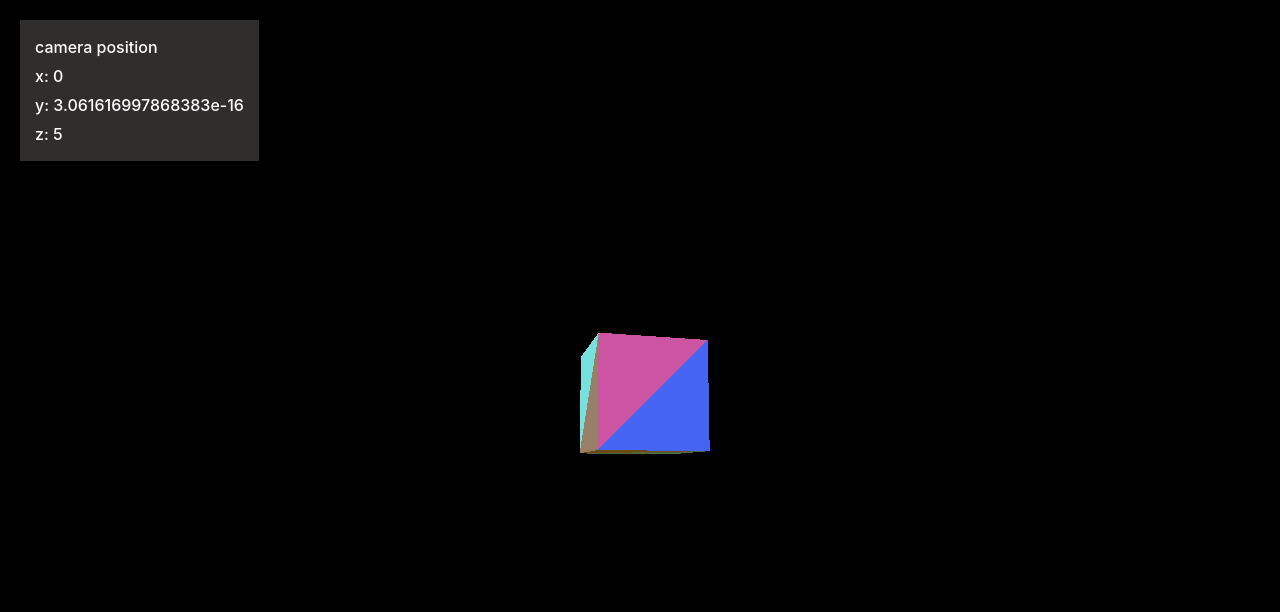
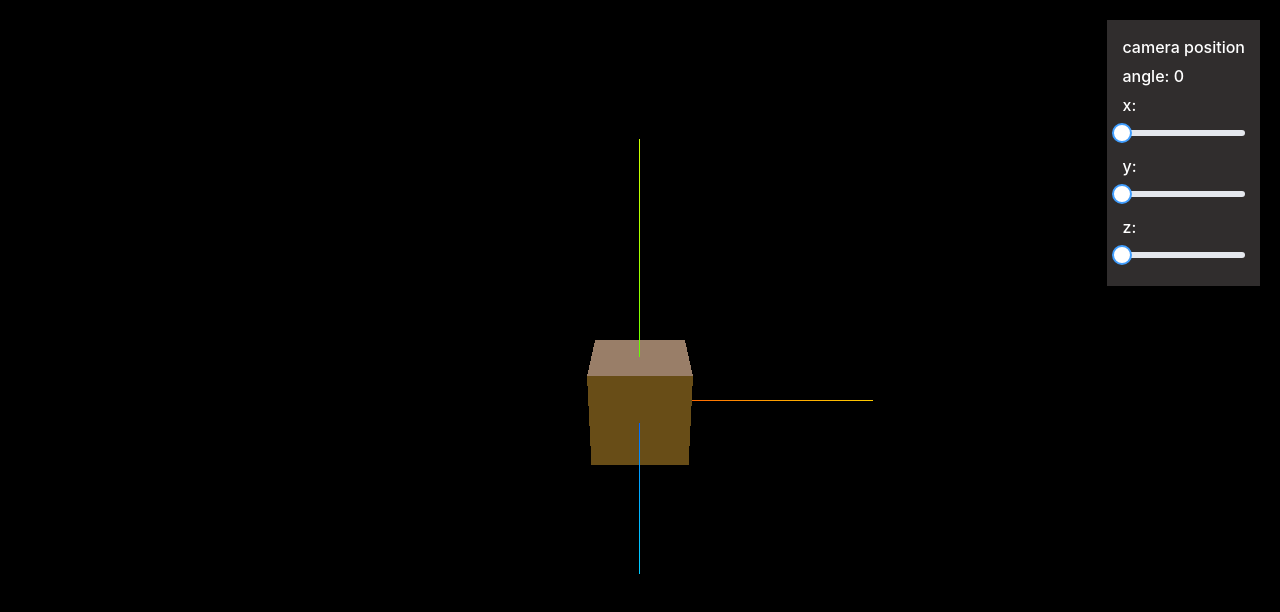
Before and after one commit to lienze87/hayate, a Vue app: page /scene in a window 1280 px wide. Shown: the top 612 px of the page. Built offline with nearby package versions, Linux system fonts and the light colour scheme.

Commit message:
fix(page): 修改三维场景中的镜头旋转

```diff
--- a/src/pages/world/scene.vue
+++ b/src/pages/world/scene.vue
@@ -2,9 +2,37 @@
   <div class="main-content">
     <div id="controls">
       <p>camera position</p>
-      <p>x: {{ cameraInfo.position.x }}</p>
-      <p>y: {{ cameraInfo.position.y }}</p>
-      <p>z: {{ cameraInfo.position.z }}</p>
+      <p>angle: {{ cameraInfo.angle }}</p>
+      <p>
+        x:
+        <el-slider
+          v-model="cameraInfo.rotate.x"
+          :min="0"
+          :max="6.28"
+          :step="0.01"
+          @input="handleRotate('x')"
+        ></el-slider>
+      </p>
+      <p>
+        y:
+        <el-slider
+          v-model="cameraInfo.rotate.y"
+          :min="0"
+          :max="6.28"
+          :step="0.1"
+          @input="handleRotate('y')"
+        ></el-slider>
+      </p>
+      <p>
+        z:
+        <el-slider
+          v-model="cameraInfo.rotate.z"
+          :min="0"
+          :max="Math.PI * 2"
+          :step="0.1"
+          @input="handleRotate('z')"
+        ></el-slider>
+      </p>
     </div>
   </div>
 </template>
@@ -19,7 +47,8 @@ const cameraInfo = ref({
   aspect: window.innerWidth / window.innerHeight,
   near: 0.1,
   far: 1000,
-  position: new THREE.Vector3(0, 0, 0),
+  rotate: new THREE.Vector3(0, 0, 0),
+  angle: 0,
 });
 
 const scene = new THREE.Scene();
@@ -35,40 +64,53 @@ renderer.setSize(window.innerWidth, window.innerHeight);
 
 const controls = new OrbitControls(camera, renderer.domElement);
 
-const geometry = new THREE.BoxGeometry(1, 1, 1).toNonIndexed();
-const material = new THREE.MeshBasicMaterial({ vertexColors: true });
+const geometry = new THREE.BoxGeometry(2, 2, 2);
 
-const positionAttribute = geometry.getAttribute('position');
+const cube = new THREE.Mesh(geometry, [
+  new THREE.MeshBasicMaterial({ color: Math.random() * 0xffffff }),
+  new THREE.MeshBasicMaterial({ color: Math.random() * 0xffffff }),
+  new THREE.MeshBasicMaterial({ color: Math.random() * 0xffffff }),
+  new THREE.MeshBasicMaterial({ color: Math.random() * 0xffffff }),
+  new THREE.MeshBasicMaterial({ color: Math.random() * 0xffffff }),
+  new THREE.MeshBasicMaterial({ color: Math.random() * 0xffffff }),
+]);
 
-const colors = [];
-const color = new THREE.Color();
-
-for (let i = 0; i < positionAttribute.count; i += 3) {
-  color.set(Math.random() * 0xffffff);
-
-  // define the same color for each vertex of a triangle
-
-  colors.push(color.r, color.g, color.b);
-  colors.push(color.r, color.g, color.b);
-  colors.push(color.r, color.g, color.b);
-}
-geometry.setAttribute('color', new THREE.Float32BufferAttribute(colors, 3));
-
-const cube = new THREE.Mesh(geometry, material);
 scene.add(cube);
 
-camera.position.z = 5;
+const axesHelper = new THREE.AxesHelper(5);
+scene.add(axesHelper);
+
+camera.position.y = 5;
+camera.position.z = 10;
+
 function animate() {
   requestAnimationFrame(animate);
-  cube.rotation.x += 0.01;
-  cube.rotation.y += 0.02;
+
   controls.update();
-
-  // camera.getWorldDirection(cameraInfo.value.position);
-  camera.getWorldPosition(cameraInfo.value.position);
 
   renderer.render(scene, camera);
 }
+
+const handleRotate = (axis: string) => {
+  const x_axis = new THREE.Vector3(1, 0, 0).normalize();
+  const y_axis = new THREE.Vector3(0, 1, 0).normalize();
+  const z_axis = new THREE.Vector3(0, 0, 1).normalize();
+  let targetAxis = new THREE.Vector3(0, 0);
+  let angle = 0;
+  if (axis === 'x') {
+    targetAxis = x_axis;
+    angle = cameraInfo.value.rotate.x;
+  } else if (axis === 'y') {
+    targetAxis = y_axis;
+    angle = cameraInfo.value.rotate.y;
+  } else if (axis === 'z') {
+    targetAxis = z_axis;
+    angle = cameraInfo.value.rotate.z;
+  }
+
+  const quaternion = new THREE.Quaternion();
+  camera.position.applyQuaternion(quaternion.setFromAxisAngle(targetAxis, angle));
+};
 
 const deviceInfo = ref({
   direction: 'vertical',
@@ -96,29 +138,7 @@ const deviceInfo = ref({
 
 function initListener() {
   function handleKeyDownEvent(event: KeyboardEvent) {
-    const currentPosition = new THREE.Vector3(0, 0, 0);
-    camera.getWorldPosition(currentPosition);
-
-    switch (event.code) {
-      case 'KeyW':
-        currentPosition.setY(currentPosition.y + 1 * CAMERA_SPEED);
-        break;
-      case 'KeyA':
-        currentPosition.setX(currentPosition.x + 1 * CAMERA_SPEED);
-        break;
-      case 'KeyS':
-        currentPosition.setY(currentPosition.y - 1 * CAMERA_SPEED);
-        break;
-      case 'KeyD':
-        currentPosition.setX(currentPosition.x - 1 * CAMERA_SPEED);
-        break;
-      default:
-        console.log(event.code);
-        break;
-    }
-
-    camera.position.set(currentPosition.x, currentPosition.y, currentPosition.z);
-    camera.lookAt(new THREE.Vector3(0, 0, 0));
+    console.log(event.code);
   }
 
   window.addEventListener('keydown', handleKeyDownEvent);
@@ -127,7 +147,7 @@ function initListener() {
 onMounted(() => {
   const target = document.querySelector('.main-content');
   target.appendChild(renderer.domElement);
-  initListener();
+  // initListener();
   animate();
 });
 </script>
@@ -141,7 +161,7 @@ onMounted(() => {
 #controls {
   position: absolute;
   top: 20px;
-  left: 20px;
+  right: 20px;
   padding: 10px;
   color: #fff;
   background-color: #302d2d;
```
